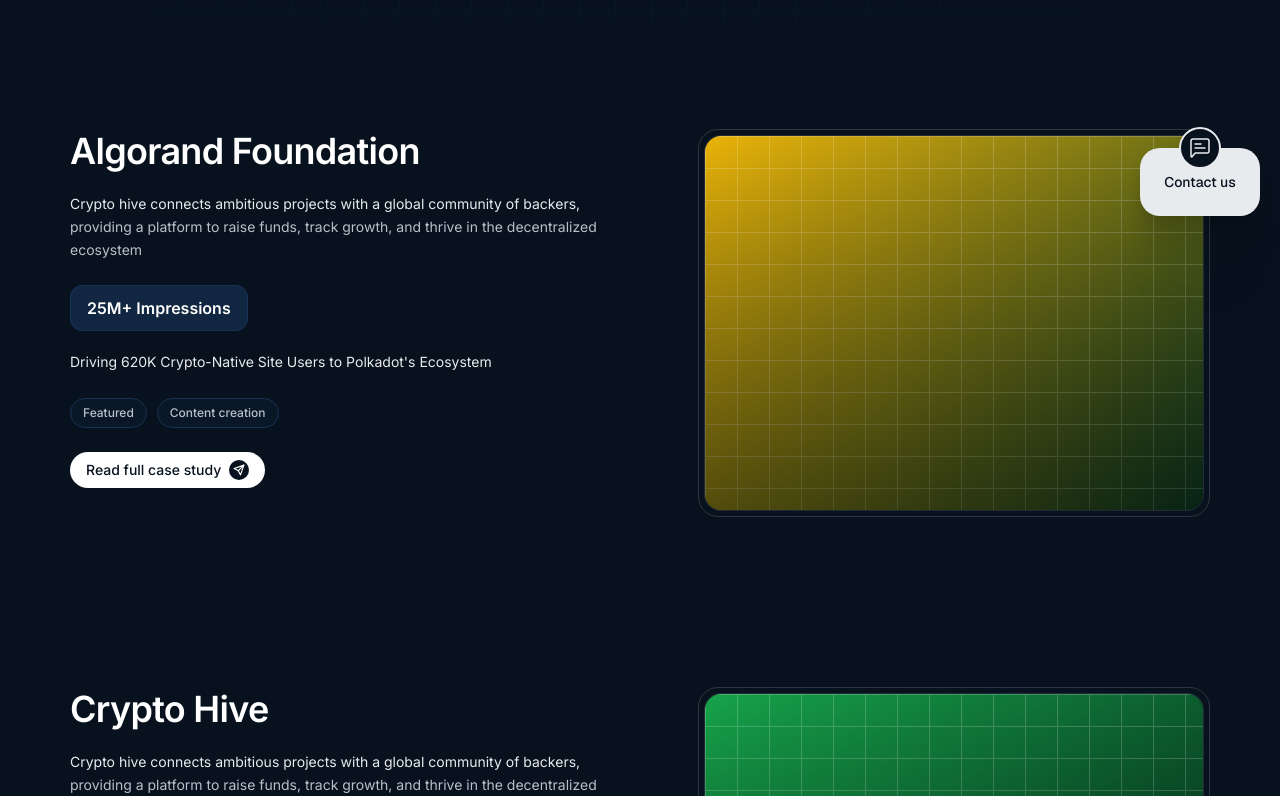
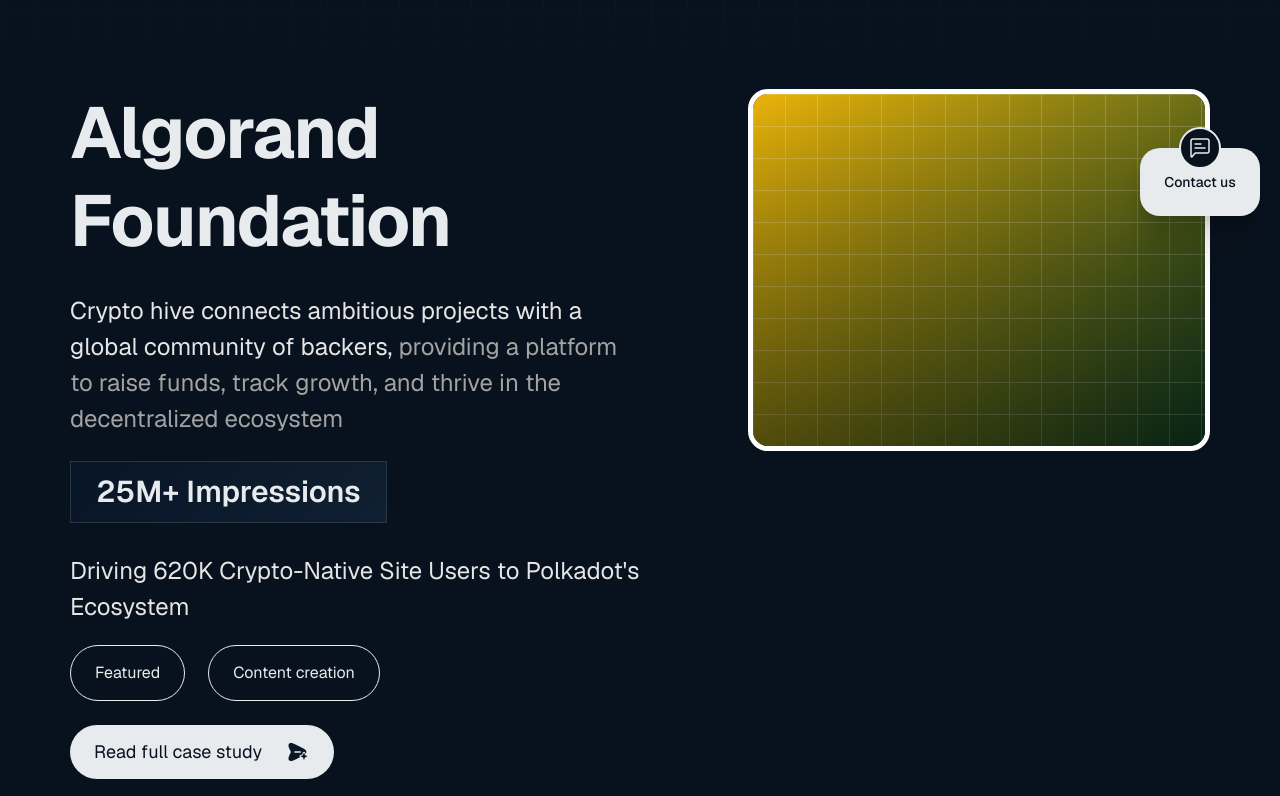
Before and after one commit to onlytoseef/bullshill, a Next.js app: page /case-studies in a window 1280 px wide. Shown: the part 564-1360 px from the top of the page. Built offline with nearby package versions, Linux system fonts and the light colour scheme.

Commit message:
Refactor CaseStudyRow component for improved structure and styling; simplify layout and class names

```diff
--- a/components/ui/case-study-row.tsx
+++ b/components/ui/case-study-row.tsx
@@ -1,9 +1,10 @@
+import Image from "next/image";
+
 import { Reveal } from "@/components/motion/reveal";
 import { Button } from "@/components/ui/button";
-import { SendBadge } from "@/components/ui/icons";
 import { PlaceholderVisual } from "@/components/ui/placeholder-visual";
-import { TagPill } from "@/components/ui/tag-pill";
 import type { CaseStudy } from "@/lib/content";
+import findMoreIcon from "../../app/assets/images/find-more-icon.svg";
 
 type Props = {
   study: CaseStudy;
@@ -12,47 +13,37 @@
 
 export function CaseStudyRow({ study, cta }: Props) {
   return (
-    <li className="grid gap-8 py-10 lg:grid-cols-[1.1fr_1fr] lg:gap-16">
-      <Reveal x={-24} y={0}>
-        <h2 className="text-display-sm font-semibold text-balance text-white sm:text-display-md">
-          {study.client}
-        </h2>
+    <li className="case-row">
+      <Reveal x={-24} y={0} className="case-row-copy">
+        <h2>{study.client}</h2>
 
-        <p className="mt-5 max-w-xl text-sm leading-relaxed text-blue-light">
-          {study.summaryLead}
-          <span className="text-blue-light-active">{study.summaryRest}</span>
+        <p className="case-row-summary">
+          <span>{study.summaryLead}</span>
+          {study.summaryRest}
         </p>
 
-        <p className="mt-6 inline-flex rounded-xl border border-surface-border bg-surface-card px-4 py-2.5 text-base font-semibold text-white">
-          {study.metric}
-        </p>
+        <p className="case-row-metric">{study.metric}</p>
 
-        <p className="mt-5 max-w-xl text-sm leading-relaxed text-blue-light">
-          {study.result}
-        </p>
+        <p className="case-row-result">{study.result}</p>
 
-        <ul className="mt-6 flex flex-wrap gap-2.5">
+        <ul className="case-row-tags">
           {study.tags.map((tag) => (
-            <li key={tag}>
-              <TagPill>{tag}</TagPill>
-            </li>
+            <li key={tag}>{tag}</li>
           ))}
         </ul>
 
-        <Button href={cta.href} variant="light" size="sm" className="mt-6">
+        <Button href={cta.href} variant="light" className="case-row-button">
           {cta.label}
-          <SendBadge />
+          <Image src={findMoreIcon} alt="" width={24} height={24} />
         </Button>
       </Reveal>
 
-      <Reveal x={24} y={0} delay={0.1}>
-        <div className="rounded-[1.25rem] border border-white/15 p-1.5">
-          <PlaceholderVisual
-            from={study.visual.from}
-            to={study.visual.to}
-            className="aspect-[4/3] w-full"
-          />
-        </div>
+      <Reveal x={24} y={0} delay={0.1} className="case-row-visual">
+        <PlaceholderVisual
+          from={study.visual.from}
+          to={study.visual.to}
+          className="size-full rounded-none ring-0"
+        />
       </Reveal>
     </li>
   );
```
